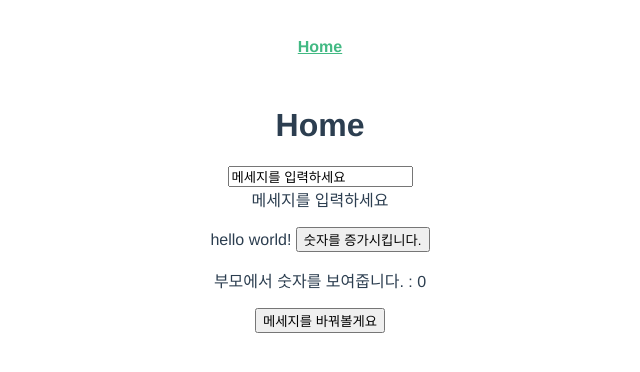
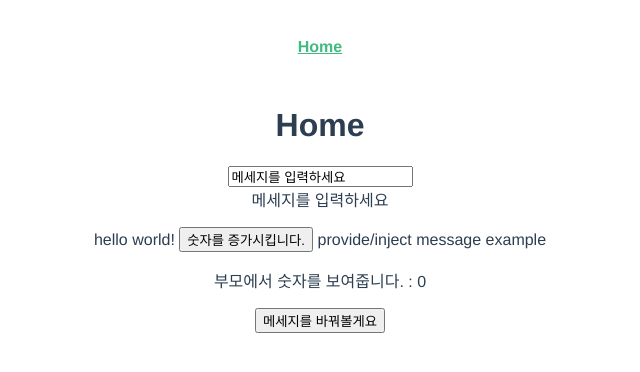
Before and after one commit to Jess2/vue-typescript-study, a Vue app: page / in a window 1280 px wide. Shown: the top 372 px of the page, without its empty margins (320-960 px from the left). Built offline with nearby package versions, Linux system fonts and the light colour scheme.

Commit message:
add provide/inject decorator

```diff
--- a/src/components/children.vue
+++ b/src/components/children.vue
@@ -5,10 +5,11 @@
     </p>
     {{ parentMessage }}
     <button @click="counter">숫자를 증가시킵니다.</button>
+    {{ injectMessage }}
   </div>
 </template>
 <script lang="ts">
-  import { Component, Prop, Vue, Watch, Emit } from 'vue-property-decorator';
+  import { Component, Prop, Vue, Watch, Emit, Inject } from 'vue-property-decorator';
 
   @Component
   export default class Children extends Vue {
@@ -24,5 +25,7 @@
     counter () {
       console.log('count');
     }
+
+    @Inject() readonly injectMessage!: string;
   }
 </script>
--- a/src/views/home/Home.vue
+++ b/src/views/home/Home.vue
@@ -11,7 +11,7 @@
 </template>
 
 <script lang="ts">
-  import { Component, Vue } from 'vue-property-decorator';
+  import { Component, Vue, Provide } from 'vue-property-decorator';
   import message from '@/components/message.vue';
   import children from '@/components/children.vue';
 
@@ -32,6 +32,12 @@
     counter () {
       this.count++;
     }
+
+    // 부모의부모의부모에게도 데이터 주입을 받을 수 있다.
+    // provide와 inject는 주로 고급 플러그인/컴포넌트 라이브러리를 위해 제공된다.
+    // 일반 애플리케이션 코드에서는 사용하지 않는 것이 좋다.
+    @Provide('injectMessage') msg: string = 'provide/inject message example';
+
   }
 </script>
 
```
